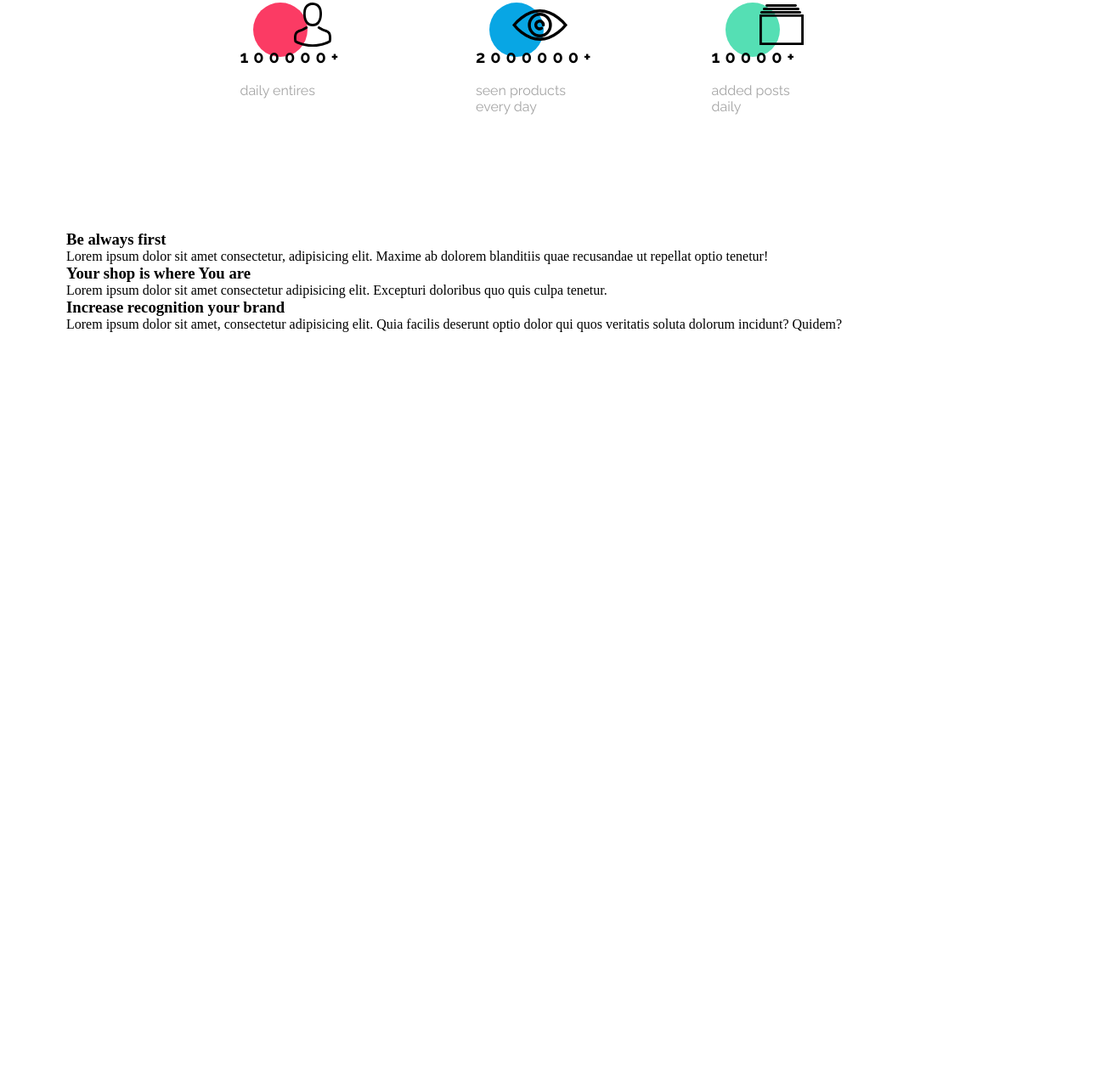
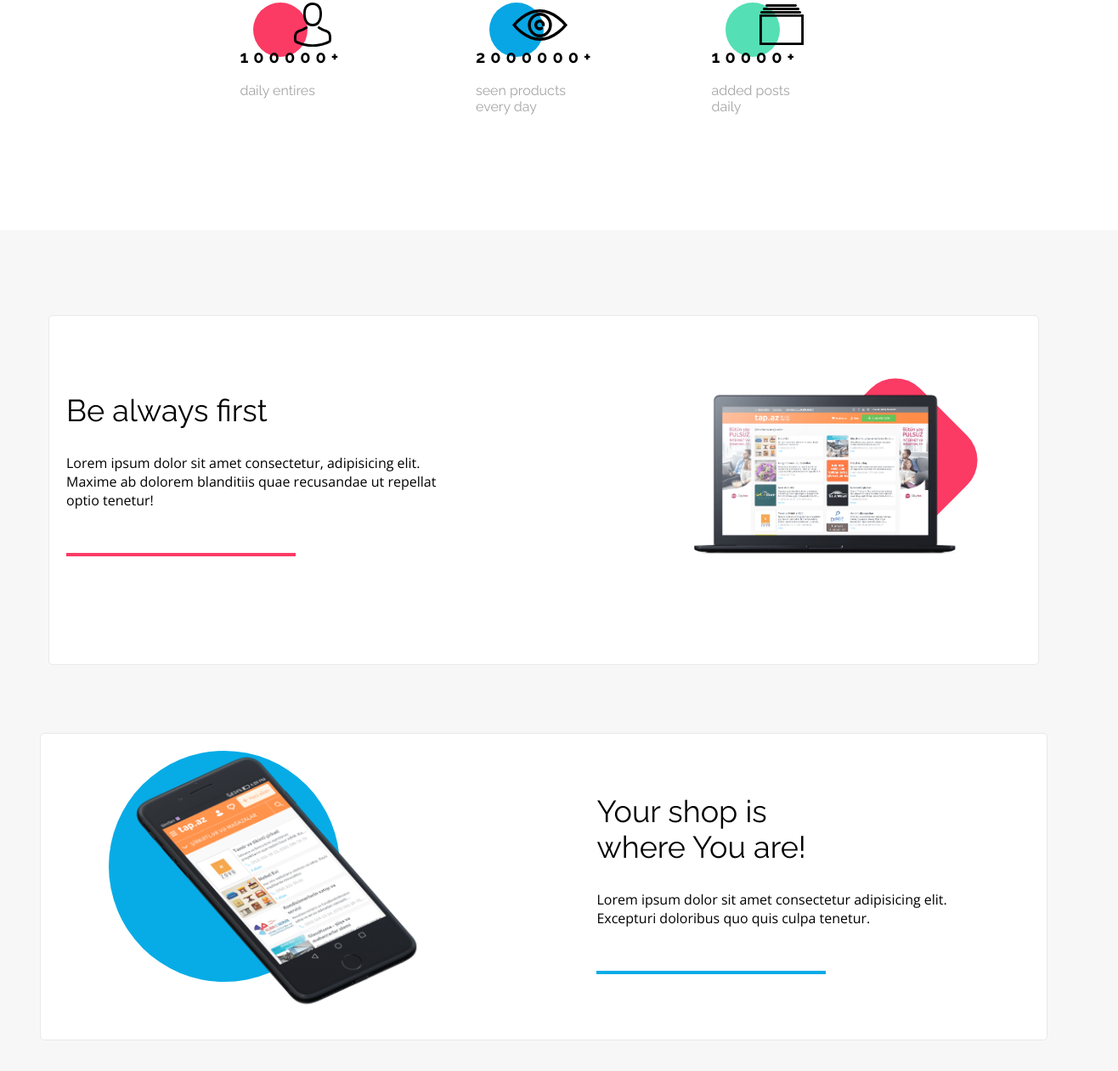
Before and after one commit to NiedbalskiPatryk/BestShop, a plain HTML site: page index.html in a window 1280 px wide. Shown: the part 943-2204 px from the top of the page at 85% size, 1316 px wide, since content can reach past the window. Before the commit the page ends 1334 px from the top, so only its background shows below. Drawn offline with nearby package versions, Linux system fonts and the light colour scheme.

Commit message:
section 3 finished

```diff
--- a/css/styles.css
+++ b/css/styles.css
@@ -2,6 +2,10 @@
     margin: 0;
     padding: 0;
 }
+
+/* body {
+    height: 200vh;
+} */
 
 :root {
     --font1-font-family: 'Raleway', sans-serif;
@@ -12,7 +16,7 @@
 .container {
     display: flex;
     flex-direction: column;
-    /* justify-content: center; */
+    justify-content: center;
     align-items: center;
     max-width: 1352px;
     margin: 0 auto;
@@ -22,7 +26,7 @@
     display: flex;
     justify-content: space-between;
     height: 4.5rem;
-    max-width: 1352px;
+    width: 1352px;
     box-shadow: #00000029 0px 3px 6px;
 }
 
@@ -46,7 +50,7 @@
     display: flex;
     margin-right: 8rem;
     list-style: none;
-    line-height: 4rem;
+    line-height: 4.5rem;
 }
 
 .nav__list li {
@@ -78,7 +82,7 @@
     flex-direction: column;
     align-items: center;
     height: 40rem;
-    width: 100%;
+    width: 1352px;
 }
 
 .section1__h1 {
@@ -102,7 +106,7 @@
     background-color: #08A6E4;
     border-radius: 2.5rem;
     font-size: 1rem;
-    font-family: var(--font2-font-family);
+    font-family: var(--font1-font-family);
     color: #FFFFFF;
     font-weight: bold;
     border: none;
@@ -112,7 +116,7 @@
 .background__img {
     background-image: url(../02_attachment.pl/assets/Background.png);
     height: 37rem;
-    width: 100%;
+    width: 1352px;
     background-repeat: no-repeat;
     background-size: contain;
     background-position: bottom;
@@ -206,6 +210,204 @@
     z-index: -1;
 }
 
-.section3__container {
+/* kontener do ustawienia */
+
+.section3 {
+    display: flex;
+    flex-direction: column;
+    align-items: center;
+    justify-content: space-around;
+    width: 1352px;
+    background-color: #F7F7F7;
+    /* HEIGHT DO USUNIECIA */
+    /* height: 200vh; */
+}
+
+.section3__article1 {
+    display: flex;
+    justify-content: space-between;
     width: 1124px;
+    padding: 90px 20px 0 20px;
+    background-color: #FFFFFF;
+    border: #E8E9ED solid 1px;
+    border-radius: 5px;
+    position: relative;
+    margin: 100px 100px 40px 100px;
 }
+
+.section3__text1 {
+    display: flex;
+    flex-direction: column;
+    width: 40%;
+}
+
+.section3__text1 h1 {
+    font-size: 36px;
+    font-family: var(--font1-font-family);
+    font-weight: 400;
+    padding: 0 0 30px 0;
+}
+
+.section3__text1 p {
+    font-size: 1rem;
+    font-family: var(--font2-font-family);
+    padding-bottom: 50px;
+    line-height: 22px;
+}
+
+.section3__text1 .border__bottom {
+    height: 1px;
+    border-bottom: 4px solid #FB3B64;
+    width: 60%;
+}
+
+.container__img1 {
+    position: relative;
+    height: 20rem;
+    width: 400px;
+    /* padding: 0 0 0 50px; */
+}
+
+.section3__article1__img {
+    background-image: url(../02_attachment.pl/assets/Macbook.png);
+    height: 12rem;
+    width: 100%;
+    background-repeat: no-repeat;
+    background-size: contain;
+    position: absolute;
+    z-index: 2;
+
+}
+
+.container__img1:before {
+    content: "";
+    width: 10rem;
+    height: 10rem;
+    background-color: #FB3B64;
+    transform: matrix(0.71, 0.71, -0.71, 0.71, 0, 0);
+    border-radius: 41px;
+    position: absolute;
+    right: 17%;
+
+}
+
+.section3__article2 {
+    display: flex;
+    justify-content: space-between;
+    width: 1124px;
+    padding: 20px 30px;
+    background-color: #FFFFFF;
+    border: #E8E9ED solid 1px;
+    border-radius: 5px;
+    margin-top: 2.5rem;
+    position: relative;
+}
+
+.section3__text2 {
+    display: flex;
+    flex-direction: column;
+    width: 40%;
+    padding-right: 50px;
+}
+
+.section3__text2 h1 {
+    font-size: 36px;
+    font-family: var(--font1-font-family);
+    font-weight: 400;
+    padding: 50px 0 30px 0;
+}
+
+.section3__text2 p {
+    font-size: 1rem;
+    font-family: var(--font2-font-family);
+    padding-bottom: 50px;
+    line-height: 22px;
+}
+
+.section3__text2 .border__bottom {
+    height: 1px;
+    border-bottom: 4px solid #07ACE6;
+    width: 60%;
+}
+
+.container__img2 {
+    position: relative;
+    height: 20rem;
+    width: 400px;
+    padding: 0 0 0 50px;
+}
+
+.section3__article2__img {
+    background-image: url(../02_attachment.pl/assets/iPhone.png);
+    height: 20rem;
+    width: 100%;
+    background-repeat: no-repeat;
+    background-size: contain;
+    position: absolute;
+}
+
+.container__img2:before {
+    content: "";
+    width: 17rem;
+    height: 17rem;
+    background-color: #07ACE6;
+    border-radius: 50%;
+    position: absolute;
+}
+
+.section3__article3 {
+    display: flex;
+    justify-content: space-between;
+
+    margin: 100px 100px 40px 100px;
+    width: 1124px;
+
+}
+
+.section3__text3 {
+    display: flex;
+    flex-direction: column;
+    width: 60%;
+    padding: 30px 20px 50px 20px;
+    background-color: #FFFFFF;
+    border: #E8E9ED solid 1px;
+    border-radius: 5px;
+}
+
+.section3__text3 h1 {
+    font-size: 36px;
+    font-family: var(--font1-font-family);
+    font-weight: 400;
+    padding: 0 0 30px 0;
+}
+
+.section3__text3 p {
+    font-size: 1rem;
+    font-family: var(--font2-font-family);
+    padding-bottom: 50px;
+    line-height: 22px;
+}
+
+.section3__text3 .border__bottom {
+    height: 1px;
+    border-bottom: 4px solid #55DFB4;
+    width: 60%;
+}
+
+.container__img3 {
+    width: 32%;
+    background-color: #55DFB4;
+    border: #E8E9ED solid 1px;
+    border-radius: 5px;
+    position: relative;
+}
+
+.section3__article3__img {
+    background-image: url(../02_attachment.pl/assets/Trumpet.png);
+    background-repeat: no-repeat;
+    background-size: contain;
+    width: 80%;
+    height: 80%;
+    position: absolute;
+    transform: translate(16%, 30%);
+}
--- a/index.html
+++ b/index.html
@@ -53,32 +53,39 @@
             </div>
         </section>
         <section class="section3">
-            <div class="section3__container">
-                <article>
-                    <div class="section3__text">
+            <article class="section3__article1">
+                <div class="section3__text1">
                     <h1>Be always first</h1>
                     <p>Lorem ipsum dolor sit amet consectetur, adipisicing elit. Maxime ab dolorem blanditiis quae
                         recusandae ut repellat optio tenetur!</p>
+                    <div class="border__bottom"></div>
                 </div>
-                    <div class="img"></div>
+                <div class="container__img1">
+                    <div class="section3__article1__img"></div>
+                </div>
             </article>
-                <article>
-                    <div class="img"></div>
-                    <div class="section3__text">
-                        <h1>Your shop is where You are</h1>
+            <article class="section3__article2">
+                <div class="container__img2">
+                    <div class="section3__article2__img"></div>
+                </div>
+                <div class="section3__text2">
+                    <h1>Your shop is<br> where You are!</h1>
                     <p>Lorem ipsum dolor sit amet consectetur adipisicing elit. Excepturi doloribus quo quis culpa
                         tenetur.</p>
+                    <div class="border__bottom"></div>
                 </div>
             </article>
-                <article>
-                    <div class="section3__text">
-                        <h1>Increase recognition your brand</h1>
+            <article class="section3__article3">
+                <div class="section3__text3">
+                    <h1>Increase recognition<br> your brand!</h1>
                     <p>Lorem ipsum dolor sit amet, consectetur adipisicing elit. Quia facilis deserunt optio dolor
                         qui quos veritatis soluta dolorum incidunt? Quidem?</p>
+                    <div class="border__bottom"></div>
                 </div>
-                    <div class="img"></div>
+                <div class="container__img3">
+                    <div class="section3__article3__img"></div>
+                </div>
             </article>
-            </div>
         </section>
     </div>
 </body>
```
Lines whose indentation alone changed are shown as unchanged.
